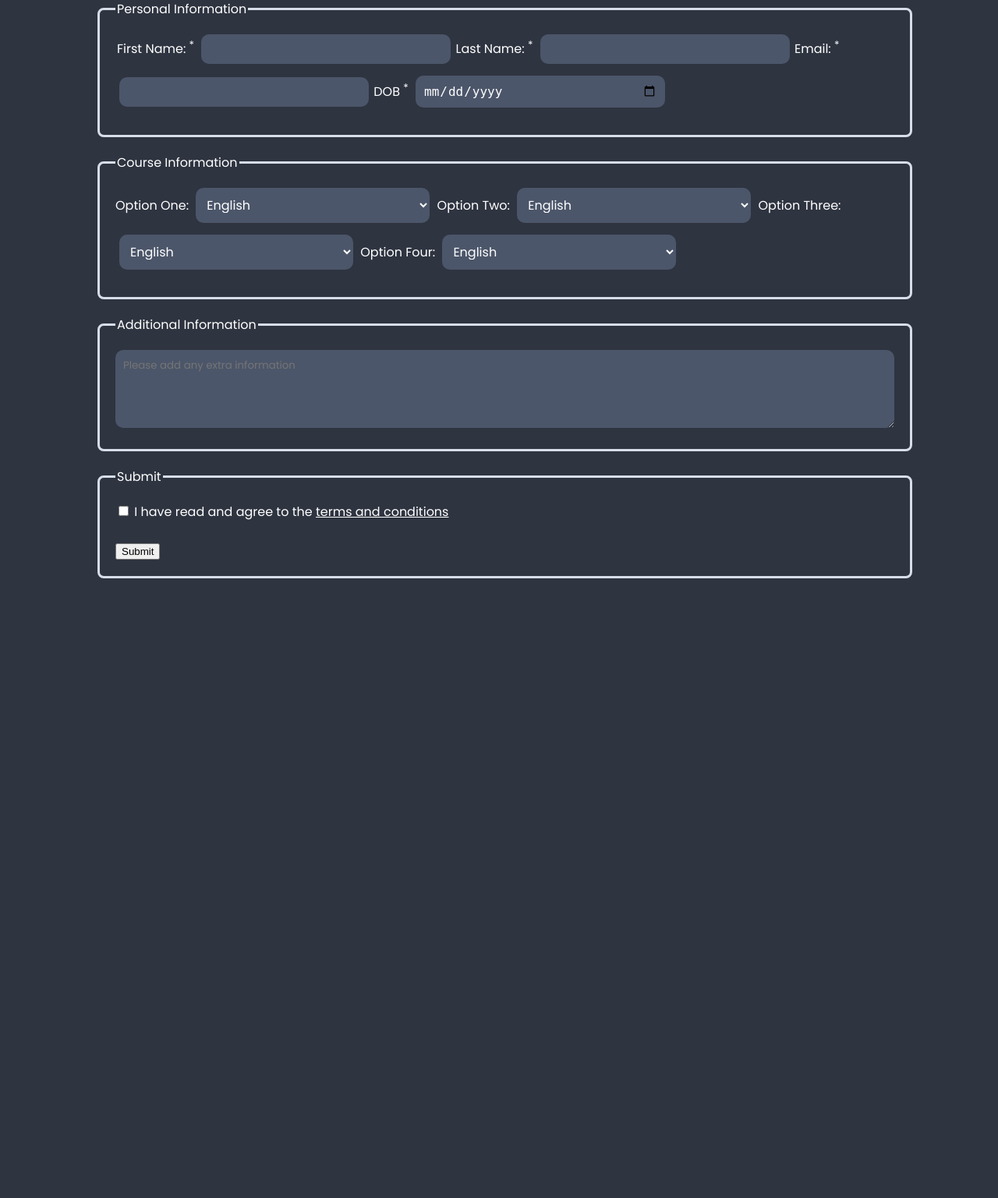
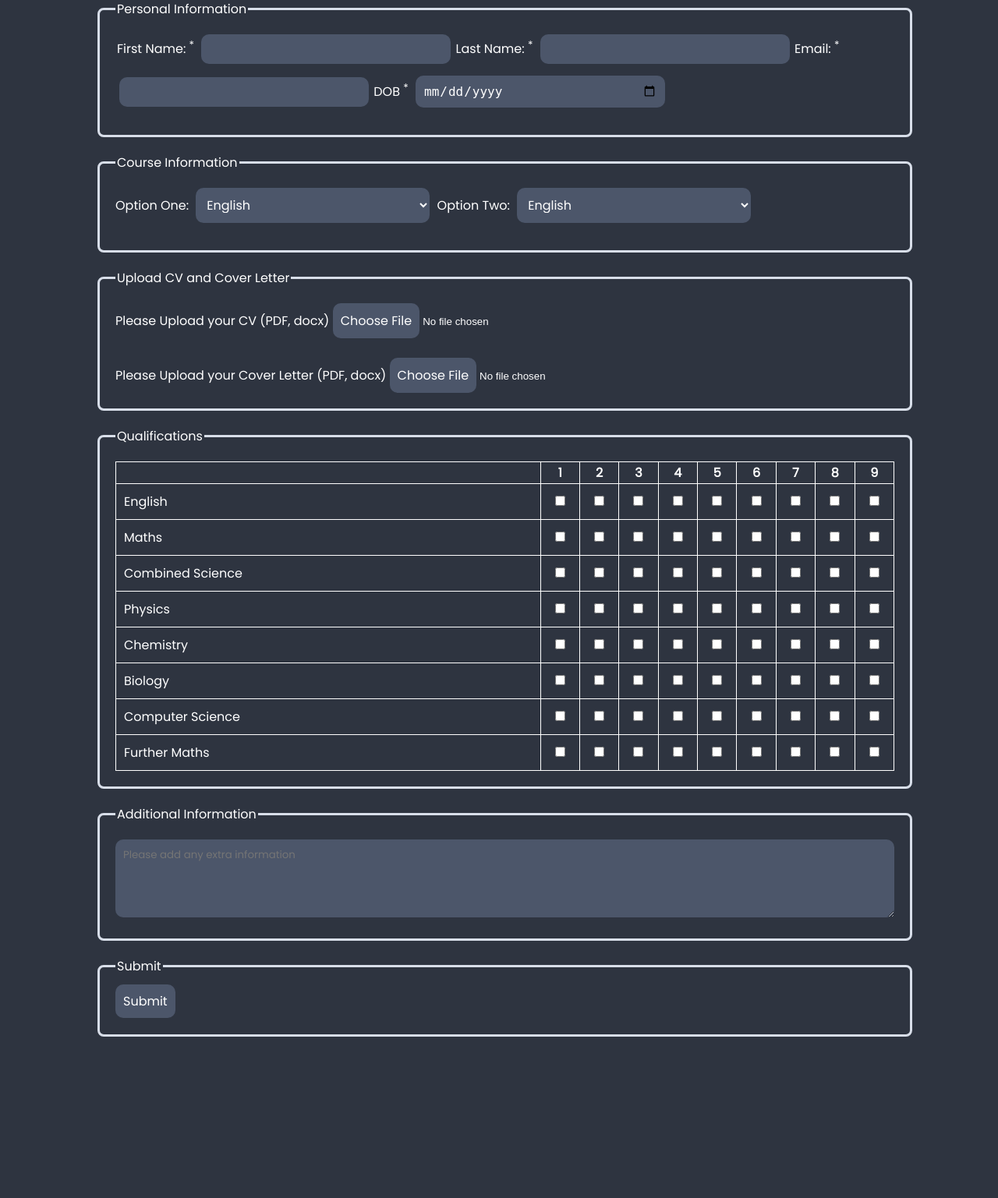
Before and after one commit to SilentSmeary/UTCL-Y13, a PHP site: page /tutor_sign_up.html in a window 1280 px wide. Shown: the part 207-1744 px from the top of the page at 78% size. Before the commit the page ends 949 px from the top, so only its background shows below. Run offline with PHP 8.4, Linux system fonts and the light colour scheme.

Commit message:
finish: tutor sign up page

```diff
--- a/Part 5 - GibJohn Tutoring/style.css
+++ b/Part 5 - GibJohn Tutoring/style.css
@@ -114,6 +114,20 @@ li a:hover:not(.active) {
     color: white;
 }
 
+.student_join_now_submit{
+    padding: 10px;
+    border: transparent;
+    background-color: #4C566A;
+    border-radius: 10px;
+    font-size: 16px;
+    margin-left: 5px;
+    margin-bottom: 15px;
+    color: white;
+    margin-left: 10px;
+    font-family: "Poppins", sans-serif;
+    font-weight: 400;
+}
+
 .firstname_title{
     margin-left: 2px;
     margin-bottom: 10px;
@@ -205,3 +219,52 @@ li a:hover:not(.active) {
     font-style: normal;
     text-decoration: none;
 }
+
+#cv_upload{
+    font-family: "Poppins", sans-serif;
+    font-weight: 400;
+    font-style: normal;
+    font-size: 16px;
+}
+
+::file-selector-button{
+    color: white;
+    padding: 10px;
+    border-radius: 10px;
+    background-color: #4C566A;
+    border: transparent;
+    font-family: "Poppins", sans-serif;
+    font-weight: 400;
+    font-style: normal;
+    font-size: 16px;
+}
+
+/* Table styles */
+table {
+    width: 100%;
+    border-collapse: collapse;
+}
+
+table, td, th {
+    border: 1px solid;
+}
+
+.checkbox{
+    border-radius: 10px;
+    margin: 0;
+}
+
+/* Custom table cell styles */
+.custom_td{
+    padding: 10px;
+    font-size: 16px;
+}
+
+.custom_td2 {
+    text-align: center;
+    vertical-align: middle;
+}
+
+.custom_td2{
+    align-content: center;
+}
--- a/Part 5 - GibJohn Tutoring/tutor_sign_up.html
+++ b/Part 5 - GibJohn Tutoring/tutor_sign_up.html
@@ -60,46 +60,158 @@
                         <option value="computer_science">Computer Science</option>
                         <option value="further_maths">Further Maths</option>
                     </select>
-                    <label for="dropdown">Option Three: </label>
-                    <select name="options" id="dropdown">
-                        <option value="english">English</option>
-                        <option value="maths">Maths</option>
-                        <option value="combined_science">Combined Science</option>
-                        <option value="physics">Physics</option>
-                        <option value="chemistry">Chemistry</option>
-                        <option value="biology">Biology</option>
-                        <option value="computer_science">Computer Science</option>
-                        <option value="further_maths">Further Maths</option>
-                    </select>
-                    <label for="dropdown">Option Four: </label>
-                    <select name="options" id="dropdown">
-                        <option value="english">English</option>
-                        <option value="maths">Maths</option>
-                        <option value="combined_science">Combined Science</option>
-                        <option value="physics">Physics</option>
-                        <option value="chemistry">Chemistry</option>
-                        <option value="biology">Biology</option>
-                        <option value="computer_science">Computer Science</option>
-                        <option value="further_maths">Further Maths</option>
-                    </select>
                 </form>
             </fieldset>
+            <fieldset class="custom_fieldset">
+                <legend>Upload CV and Cover Letter</legend>
+                <form action="">
+                <label for="image_uploads">Please Upload your CV (PDF, docx)</label>
+                <input id="file-upload" type="file" />
+                <br>
+                <br>
+                <label for="image_uploads">Please Upload your Cover Letter (PDF, docx)</label>
+                <input id="file-upload" type="file" />
+                </form>
+            </fieldset>
+            <fieldset class="custom_fieldset">
+                <legend>Qualifications</legend>
+                <form action="">
+                    <table>
+                        <tr>
+                            <th></th>
+                            <th>1</th>
+                            <th>2</th>
+                            <th>3</th>
+                            <th>4</th>
+                            <th>5</th>
+                            <th>6</th>
+                            <th>7</th>
+                            <th>8</th>
+                            <th>9</th>
+                        </tr>
+                        <!-- English -->
+                        <tr>
+                            <td class="custom_td">English</td>
+                            <td class="custom_td2"><input class="checkbox" type="checkbox" name="" id=""></td>
+                            <td class="custom_td2"><input class="checkbox" type="checkbox" name="" id=""></td>
+                            <td class="custom_td2"><input class="checkbox" type="checkbox" name="" id=""></td>
+                            <td class="custom_td2"><input class="checkbox" type="checkbox" name="" id=""></td>
+                            <td class="custom_td2"><input class="checkbox" type="checkbox" name="" id=""></td>
+                            <td class="custom_td2"><input class="checkbox" type="checkbox" name="" id=""></td>
+                            <td class="custom_td2"><input class="checkbox" type="checkbox" name="" id=""></td>
+                            <td class="custom_td2"><input class="checkbox" type="checkbox" name="" id=""></td>
+                            <td class="custom_td2"><input class="checkbox" type="checkbox" name="" id=""></td>
+                        </tr>
+                        <!-- Maths -->
+                        <tr>
+                            <td class="custom_td">Maths</td>
+                            <td class="custom_td2"><input class="checkbox" type="checkbox" name="" id=""></td>
+                            <td class="custom_td2"><input class="checkbox" type="checkbox" name="" id=""></td>
+                            <td class="custom_td2"><input class="checkbox" type="checkbox" name="" id=""></td>
+                            <td class="custom_td2"><input class="checkbox" type="checkbox" name="" id=""></td>
+                            <td class="custom_td2"><input class="checkbox" type="checkbox" name="" id=""></td>
+                            <td class="custom_td2"><input class="checkbox" type="checkbox" name="" id=""></td>
+                            <td class="custom_td2"><input class="checkbox" type="checkbox" name="" id=""></td>
+                            <td class="custom_td2"><input class="checkbox" type="checkbox" name="" id=""></td>
+                            <td class="custom_td2"><input class="checkbox" type="checkbox" name="" id=""></td>
+                        </tr>
+                        <!-- Combined Science -->
+                        <tr>
+                            <td class="custom_td">Combined Science</td>
+                            <td class="custom_td2"><input class="checkbox" type="checkbox" name="" id=""></td>
+                            <td class="custom_td2"><input class="checkbox" type="checkbox" name="" id=""></td>
+                            <td class="custom_td2"><input class="checkbox" type="checkbox" name="" id=""></td>
+                            <td class="custom_td2"><input class="checkbox" type="checkbox" name="" id=""></td>
+                            <td class="custom_td2"><input class="checkbox" type="checkbox" name="" id=""></td>
+                            <td class="custom_td2"><input class="checkbox" type="checkbox" name="" id=""></td>
+                            <td class="custom_td2"><input class="checkbox" type="checkbox" name="" id=""></td>
+                            <td class="custom_td2"><input class="checkbox" type="checkbox" name="" id=""></td>
+                            <td class="custom_td2"><input class="checkbox" type="checkbox" name="" id=""></td>
+                        </tr>
+                        <!-- Physics -->
+                        <tr>
+                            <td class="custom_td">Physics</td>
+                            <td class="custom_td2"><input class="checkbox" type="checkbox" name="" id=""></td>
+                            <td class="custom_td2"><input class="checkbox" type="checkbox" name="" id=""></td>
+                            <td class="custom_td2"><input class="checkbox" type="checkbox" name="" id=""></td>
+                            <td class="custom_td2"><input class="checkbox" type="checkbox" name="" id=""></td>
+                            <td class="custom_td2"><input class="checkbox" type="checkbox" name="" id=""></td>
+                            <td class="custom_td2"><input class="checkbox" type="checkbox" name="" id=""></td>
+                            <td class="custom_td2"><input class="checkbox" type="checkbox" name="" id=""></td>
+                            <td class="custom_td2"><input class="checkbox" type="checkbox" name="" id=""></td>
+                            <td class="custom_td2"><input class="checkbox" type="checkbox" name="" id=""></td>
+                        </tr>
+                        <!-- Chemistry -->
+                        <tr>
+                            <td class="custom_td">Chemistry</td>
+                            <td class="custom_td2"><input class="checkbox" type="checkbox" name="" id=""></td>
+                            <td class="custom_td2"><input class="checkbox" type="checkbox" name="" id=""></td>
+                            <td class="custom_td2"><input class="checkbox" type="checkbox" name="" id=""></td>
+                            <td class="custom_td2"><input class="checkbox" type="checkbox" name="" id=""></td>
+                            <td class="custom_td2"><input class="checkbox" type="checkbox" name="" id=""></td>
+                            <td class="custom_td2"><input class="checkbox" type="checkbox" name="" id=""></td>
+                            <td class="custom_td2"><input class="checkbox" type="checkbox" name="" id=""></td>
+                            <td class="custom_td2"><input class="checkbox" type="checkbox" name="" id=""></td>
+                            <td class="custom_td2"><input class="checkbox" type="checkbox" name="" id=""></td>
+                        </tr>
+                        <!-- Biology -->
+                        <tr>
+                            <td class="custom_td">Biology</td>
+                            <td class="custom_td2"><input class="checkbox" type="checkbox" name="" id=""></td>
+                            <td class="custom_td2"><input class="checkbox" type="checkbox" name="" id=""></td>
+                            <td class="custom_td2"><input class="checkbox" type="checkbox" name="" id=""></td>
+                            <td class="custom_td2"><input class="checkbox" type="checkbox" name="" id=""></td>
+                            <td class="custom_td2"><input class="checkbox" type="checkbox" name="" id=""></td>
+                            <td class="custom_td2"><input class="checkbox" type="checkbox" name="" id=""></td>
+                            <td class="custom_td2"><input class="checkbox" type="checkbox" name="" id=""></td>
+                            <td class="custom_td2"><input class="checkbox" type="checkbox" name="" id=""></td>
+                            <td class="custom_td2"><input class="checkbox" type="checkbox" name="" id=""></td>
+                        </tr>
+                        <!-- Computer Science -->
+                        <tr>
+                            <td class="custom_td">Computer Science</td>
+                            <td class="custom_td2"><input class="checkbox" type="checkbox" name="" id=""></td>
+                            <td class="custom_td2"><input class="checkbox" type="checkbox" name="" id=""></td>
+                            <td class="custom_td2"><input class="checkbox" type="checkbox" name="" id=""></td>
+                            <td class="custom_td2"><input class="checkbox" type="checkbox" name="" id=""></td>
+                            <td class="custom_td2"><input class="checkbox" type="checkbox" name="" id=""></td>
+                            <td class="custom_td2"><input class="checkbox" type="checkbox" name="" id=""></td>
+                            <td class="custom_td2"><input class="checkbox" type="checkbox" name="" id=""></td>
+                            <td class="custom_td2"><input class="checkbox" type="checkbox" name="" id=""></td>
+                            <td class="custom_td2"><input class="checkbox" type="checkbox" name="" id=""></td>
+                        </tr>
+                        <!-- Further Maths -->
+                        <tr>
+                            <td class="custom_td">Further Maths</td>
+                            <td class="custom_td2"><input class="checkbox" type="checkbox" name="" id=""></td>
+                            <td class="custom_td2"><input class="checkbox" type="checkbox" name="" id=""></td>
+                            <td class="custom_td2"><input class="checkbox" type="checkbox" name="" id=""></td>
+                            <td class="custom_td2"><input class="checkbox" type="checkbox" name="" id=""></td>
+                            <td class="custom_td2"><input class="checkbox" type="checkbox" name="" id=""></td>
+                            <td class="custom_td2"><input class="checkbox" type="checkbox" name="" id=""></td>
+                            <td class="custom_td2"><input class="checkbox" type="checkbox" name="" id=""></td>
+                            <td class="custom_td2"><input class="checkbox" type="checkbox" name="" id=""></td>
+                            <td class="custom_td2"><input class="checkbox" type="checkbox" name="" id=""></td>
+                        </tr>
 
+                    </table>
+                </form>
+            </fieldset>
             <fieldset class="custom_fieldset">
                 <legend>Additional Information</legend>
                 <form action="">
                     <textarea class="custom_textarea" name="" id="" placeholder="Please add any extra information"></textarea>
                 </form>
             </fieldset>
-            <fieldset class="custom_fieldset">
+            <fieldset class="custom_fieldset2">
                 <legend>Submit</legend>
                 <form action="">
-                    <input class="tickbox" type="checkbox" name="t&c" id="">
+                    <!-- <input class="tickbox" type="checkbox" name="t&c" id="">
                     <label for="t&c">I have read and agree to the <a id="terms_conditions" href=""><u>terms and conditions</u></a></label>
                     <br>
                     <br>
-                    <input class="student_join_now_submit" type="submit" name="" id="">
-                    <a href=""></a>
+                    <input class="student_join_now_submit" type="submit" name="" id=""> -->
+                    <a class="student_sign_up_button" href="">Submit</a>
                 </form>
             </fieldset>
         </div>
```
